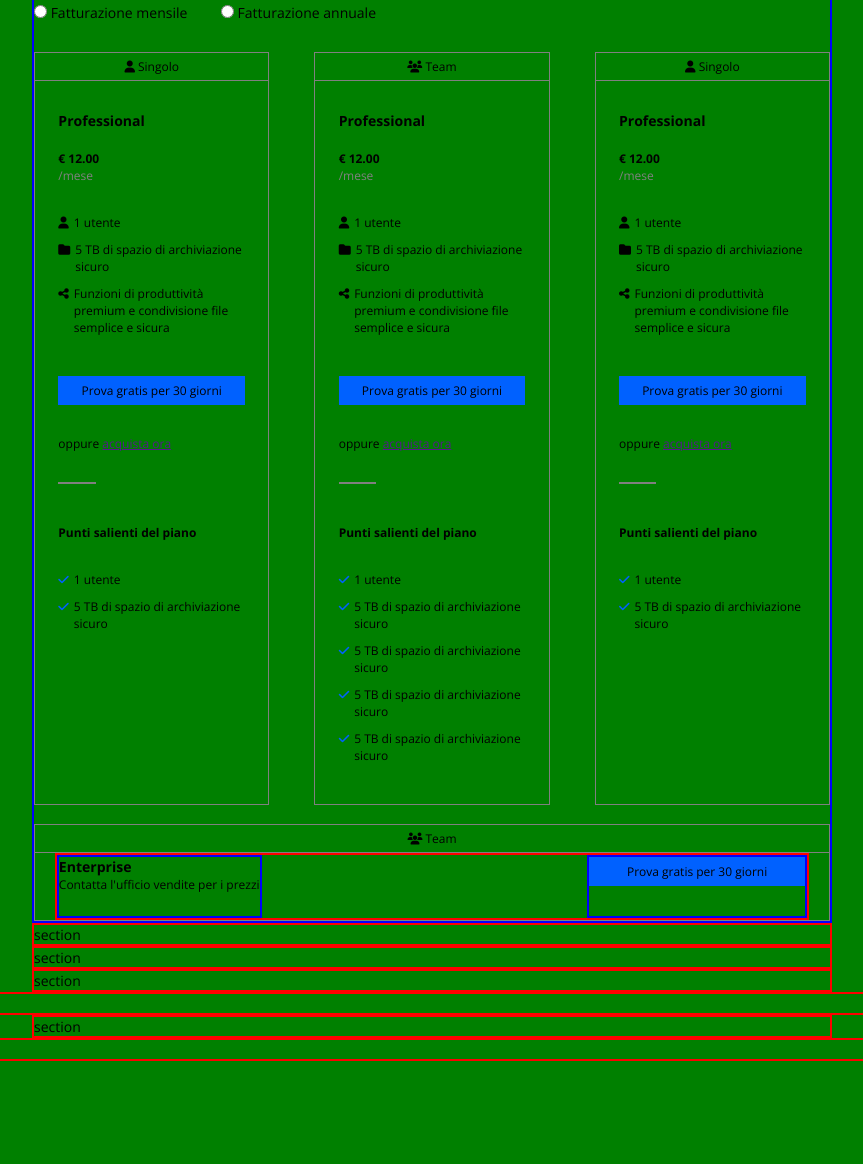
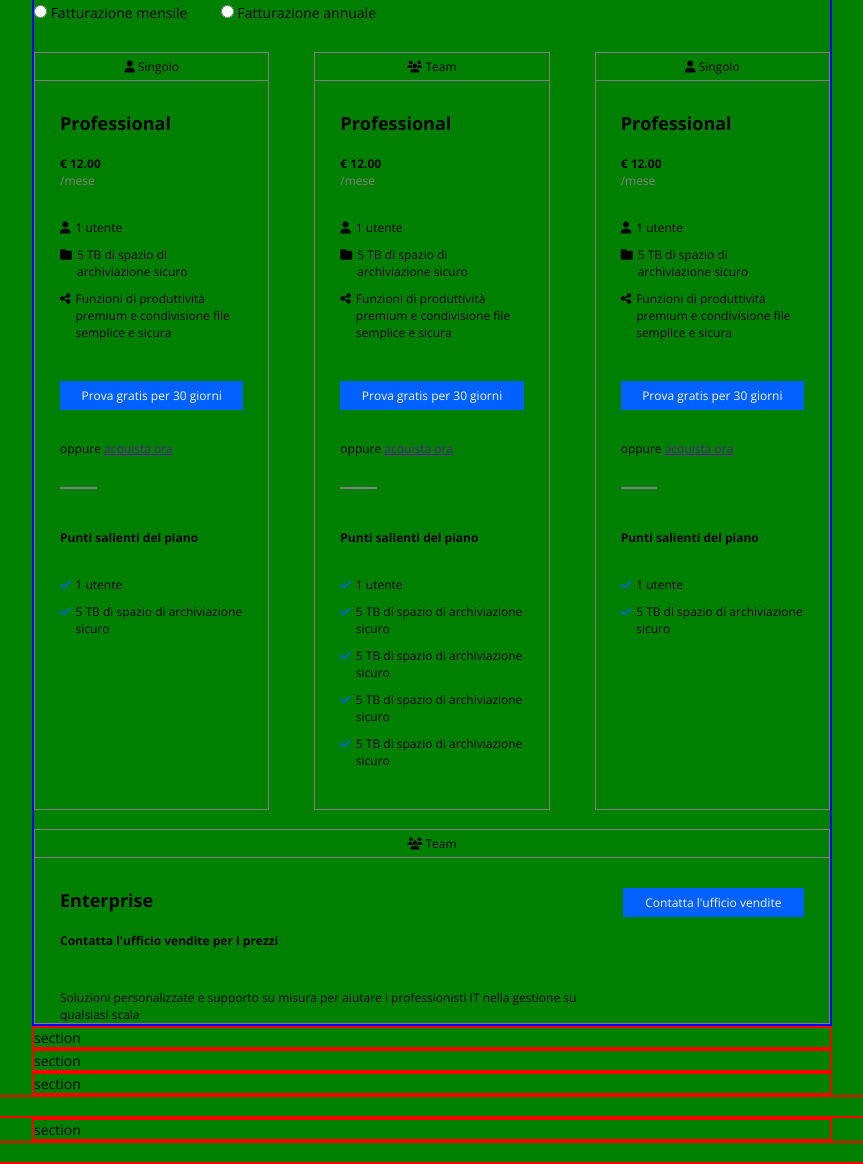
Before and after one commit to danielbosa/htmlcss-dropbox, a plain HTML site: page index.html in a window 1280 px wide. Shown: the part 819-1983 px from the top of the page, without its empty margins (208-1071 px from the left). Before the commit the page ends 1880 px from the top, so only its background shows below. Drawn offline with nearby package versions, Linux system fonts and the light colour scheme.

Commit message:
Plan section comleted + a fixed

```diff
--- a/index.html
+++ b/index.html
@@ -28,7 +28,7 @@
                 <li><a href="" class="pd-15">Supporto</a></li>
                 <li><a href="" class="pd-15">Contatta l'ufficio vendite</a></li>
                 <li><a href="" class="pd-15">Accedi</a></li>
-                <li class="mg-r-10"><a href="" class="btn pd-15">Inizia</a></li>
+                <li class="mg-r-10"><a href="" class="btn pd-15 a-nav">Inizia</a></li>
             </ul>
         </nav>
     </header>
@@ -59,9 +59,10 @@
                 <!-- Single -->
                 <div class="plan-column plan-border">
                     <div class="txt-center plan-name pd-5"><i class="fa-solid fa-user"></i> Singolo</div>
-                    <div class="width-80 mg-auto">
-                        <h3 class="pd-t-30">Professional</h3>
-                        <div class="pd-t-20"><strong>€ 12.00</strong></div>
+                    <!-- <div class="width-80 mg-auto"> -->
+                    <div class="pd-r-25 pd-l-25">
+                        <h3 class="pd-t-30 pd-b-20">Professional</h3>
+                        <div><strong>€ 12.00</strong></div>
                         <div class="txt-secondary">/mese</div>
                         <ul class="pd-t-30 pd-b-40 c-flex">
                             <li class="d-flex a-base">
@@ -96,9 +97,10 @@
                 <!-- Team -->
                 <div class="plan-column plan-border">
                     <div class="txt-center plan-name pd-5"><i class="fa-solid fa-users"></i> Team</div>
-                    <div class="width-80 mg-auto">
-                        <h3 class="pd-t-30">Professional</h3>
-                        <div class="pd-t-20"><strong>€ 12.00</strong></div>
+                    <!-- <div class="width-80 mg-auto"> -->
+                    <div class="pd-r-25 pd-l-25">
+                        <h3 class="pd-t-30 pd-b-20">Professional</h3>
+                        <div><strong>€ 12.00</strong></div>
                         <div class="txt-secondary">/mese</div>
                         <ul class="pd-t-30 pd-b-40 c-flex">
                             <li class="d-flex a-base">
@@ -145,9 +147,10 @@
                 <!-- Enterprise 1 -->
                 <div class="plan-column plan-border">
                     <div class="txt-center plan-name pd-5"><i class="fa-solid fa-user"></i> Singolo</div>
-                    <div class="width-80 mg-auto">
-                        <h3 class="pd-t-30">Professional</h3>
-                        <div class="pd-t-20"><strong>€ 12.00</strong></div>
+                    <div class="pd-r-25 pd-l-25">
+                    <!-- <div class="width-80 mg-auto"> -->
+                        <h3 class="pd-t-30 pd-b-20">Professional</h3>
+                        <div><strong>€ 12.00</strong></div>
                         <div class="txt-secondary">/mese</div>
                         <ul class="pd-t-30 pd-b-40 c-flex">
                             <li class="d-flex a-base">
@@ -184,13 +187,16 @@
             <br>
             <div class="plan-border">
                 <div class="txt-center plan-name pd-5"><i class="fa-solid fa-users"></i> Team</div>
-                <div class="debug1 d-flex sp-between width-95 mg-auto">
-                    <div class="debug2">
-                        <h3>Enterprise</h3>
+                <div class="d-flex sp-between pd-r-25 pd-l-25 pd-t-30">
+                    <div>
+                        <h3 class="pd-b-20">Enterprise</h3>
 <!-- div o p? -->
-                        <div>Contatta l'ufficio vendite per i prezzi</div>
+                        <p class="pd-b-40"><strong>Contatta l'ufficio vendite per i prezzi</strong></p>
+                        <p>Soluzioni personalizzate e supporto su misura per aiutare i professionisti IT nella gestione su qualsiasi scala</p>
                     </div>
-                    <div class="debug2 plan-column"><a href="" class="btn btn-full mg-b-30 txt-center">Prova gratis per 30 giorni</a></div>
+                    <div class="btn2">
+                        <a href="" class="btn btn-full txt-center">Contatta l'ufficio vendite</a>
+                    </div>
                 </div>
             </div>
         </section>
--- a/style.css
+++ b/style.css
@@ -168,6 +168,10 @@ h1{
     font-size: 4em;
 }
 
+h3{
+    font-size: 18px;
+}
+
 .txt-center{
     text-align: center;
 }
@@ -298,6 +302,18 @@ hr{
     padding-top: 80px;
 }
 
+.pd-l-25{
+    padding-left: 25px;
+}
+
+.pd-r-25{
+    padding-right: 25px;
+}
+
+.pd-b-20{
+    padding-bottom: 20px;
+}
+
 .pd-b-40{
     padding-bottom: 40px;
 }
@@ -319,10 +335,14 @@ hr{
 
 a:NOT(.a-std){
     text-decoration: none;
+    color: var(--color-mainblock);
+}
+
+nav a:NOT(.a-nav){
     color: black;
 }
 
-a:hover{
+a:NOT(.a-std):hover{
     text-decoration: underline;
 }
 
@@ -344,6 +364,6 @@ a:hover{
     font-size: 12px;
 }
 
-.plan-column{
-    width: calc(100% / 3 - 30px);
+.btn2{
+    width: calc(100% / 3 - 55px);
 }
```
